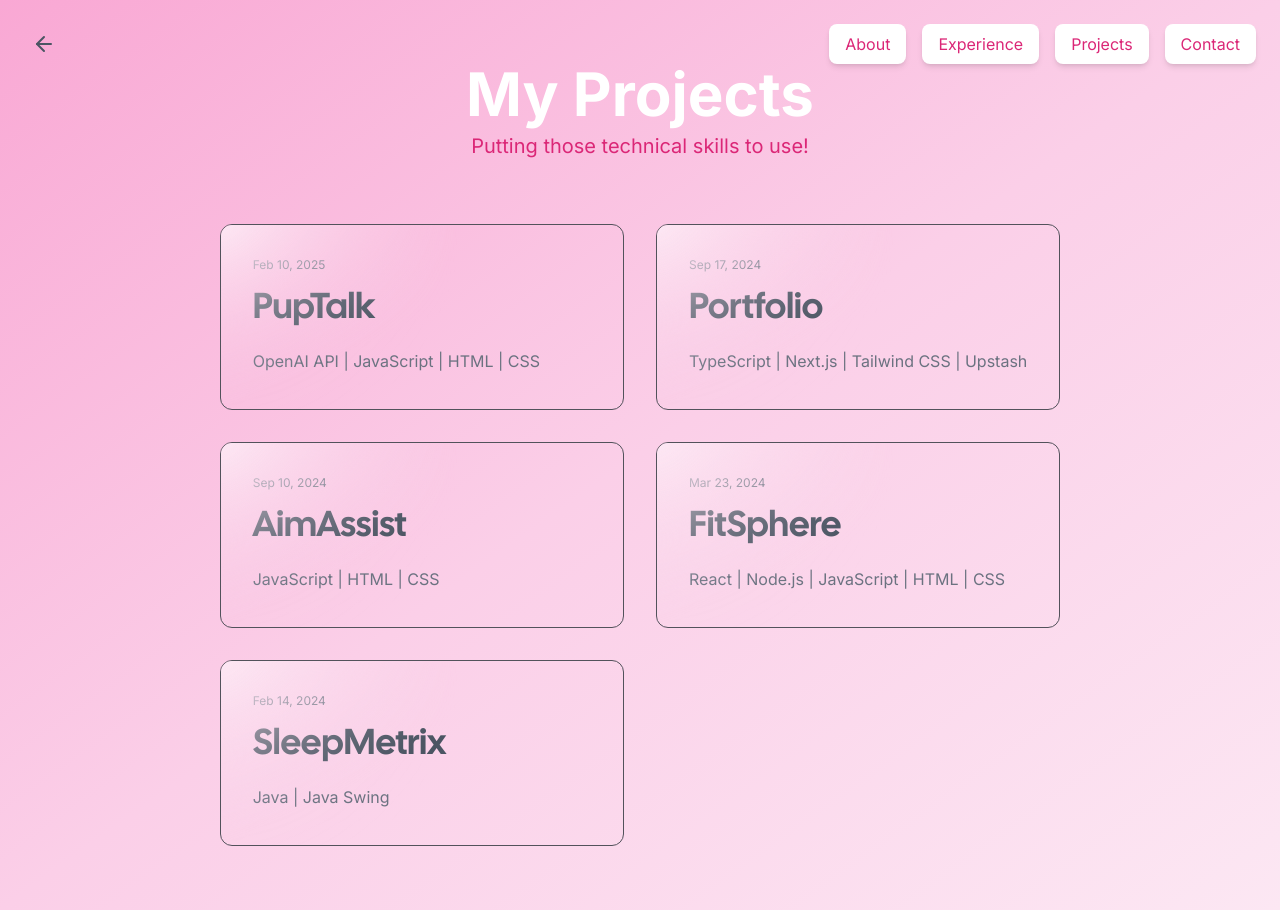
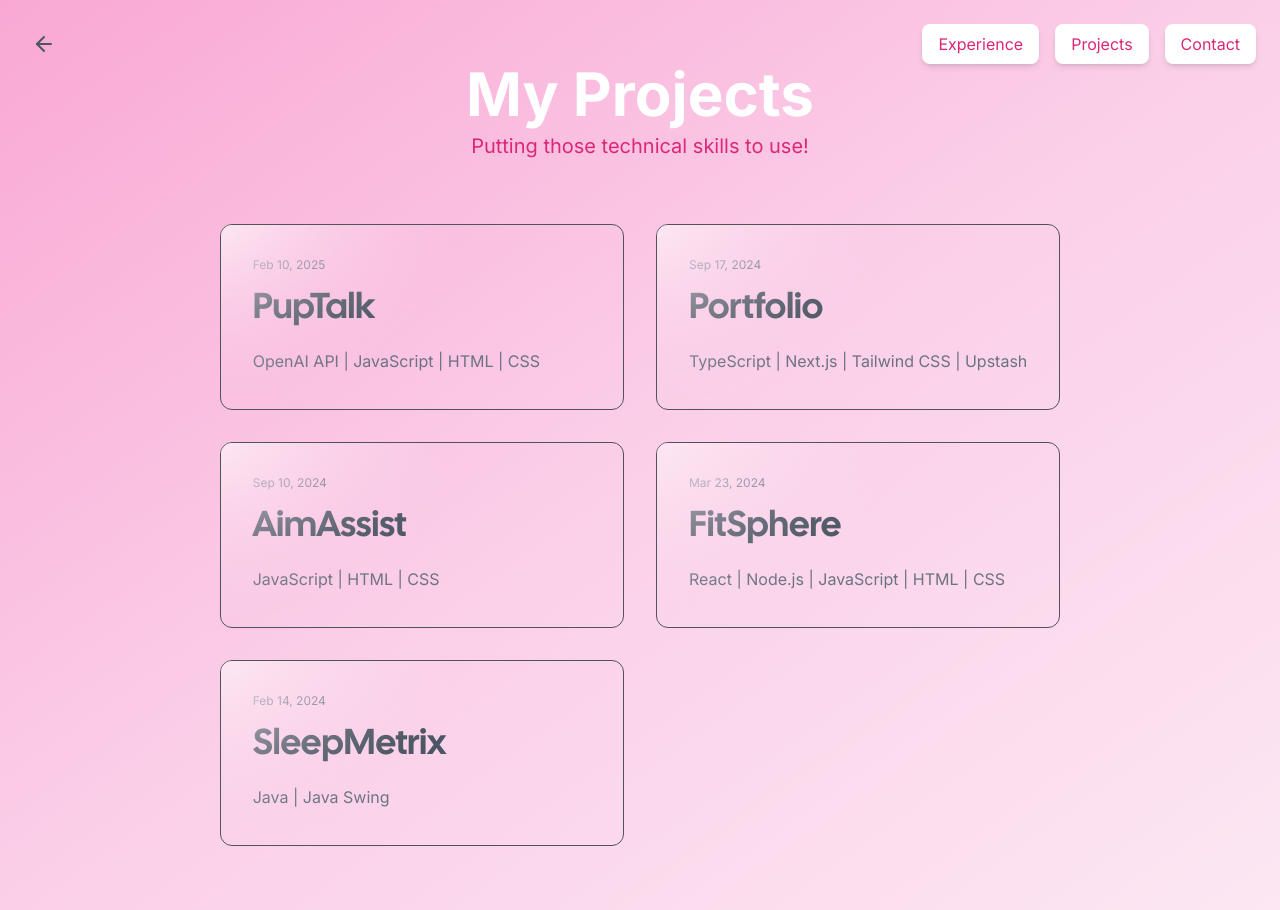
Before and after one commit to gracewxng/Portfolio, a Next.js app: page /projects in a window 1280 px wide. Built offline with nearby package versions, Linux system fonts and the light colour scheme; no server answers; what tailwindcss-debug-screens would draw is missing.

Commit message:
removed about page from nav

```diff
--- a/app/components/nav.tsx
+++ b/app/components/nav.tsx
@@ -4,7 +4,6 @@ import React from "react";
 
 // Define navigation items
 const navigation = [
-	{ name: "About", href: "/about" },
 	{ name: "Experience", href: "/experience" },
 	{ name: "Projects", href: "/projects" },
 	{ name: "Contact", href: "/contact" },
```
